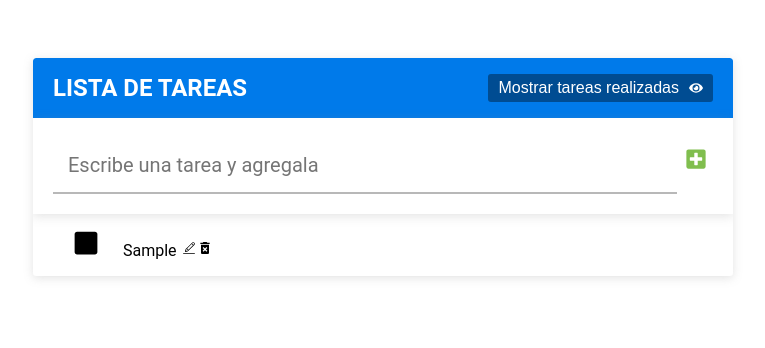
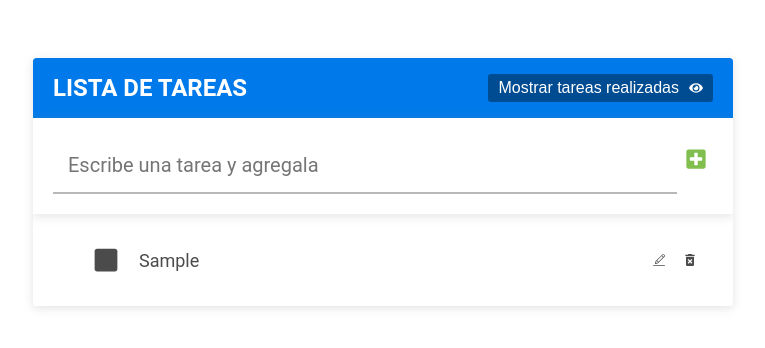
Before and after one commit to jevar0809/ingreso_datos_editable, a React (Vite) app: page / in a window 1280 px wide. Both pictures are taken after typing "Sample" into the empty fields and a click on the button 953 px from the left and 160 px from the top of the page. Shown: the top 348 px of the page, without its empty margins (257-1022 px from the left). Built offline with nearby package versions, Linux system fonts and the light colour scheme.

Commit message:
se hacen los cambios para que la tarea se pueda actualizar

```diff
--- a/src/componentes.jsx
+++ b/src/componentes.jsx
@@ -163,6 +163,27 @@ export const Lista_de_tareas = ({tareas, setTareas})=>{
 const Tarea = ({setTareas, tareas, id, tarea, completada})=>{
 
 
+    const [editandoTarea, setEditandoTarea] = useState(false)
+    const [nuevaTarea, setNuevaTarea] = useState(tarea)
+
+
+
+    const editarTarea = (id, nuevaTarea)=>{
+        const editarArrayTareas = tareas.map(tarea=>{
+            if(tarea.id===id){
+                return {...tarea, tarea:nuevaTarea}
+
+            }else return tarea
+        })
+
+        setTareas(editarArrayTareas)
+        setEditandoTarea(!editandoTarea)
+
+        console.log(tareas)
+
+    }
+
+
     const toogle = (id)=>{
 
 
@@ -183,7 +204,7 @@ const Tarea = ({setTareas, tareas, id, tarea, completada})=>{
 
 
     return(
-        <li>
+        <li className="lista-tareas__tarea">
 
             {
                 completada?
@@ -196,7 +217,57 @@ const Tarea = ({setTareas, tareas, id, tarea, completada})=>{
                         className="lista-tareas__icono lista-tareas__icono-check"
                         onClick={()=>{toogle(id)}}
                     />
-            } {tarea} <CiEdit/><MdDeleteForever/>
+            }
+
+
+
+
+
+
+            {editandoTarea?
+                <form className="formulario-editar-tarea">
+                    <input
+                        type="text"
+                        className="formulario-editar-tarea__input"
+                        value={nuevaTarea}
+                        onChange={(e)=>{setNuevaTarea(e.target.value)}}
+                    />
+
+                    <button
+                        className="formulario-editar-tarea__btn"
+                        type="submit"
+                        onClick={(e)=>{
+                            e.preventDefault()
+                            editarTarea(id, nuevaTarea)}
+                        }
+                    >Actualizar</button>
+
+
+                </form>
+                :
+                tarea
+            }
+
+
+
+
+            <div className="lista-tareas__contenedor-botones">
+                <CiEdit
+                    className="lista-tareas__icono"
+                    onClick={()=>{setEditandoTarea(!editandoTarea)}}
+                />
+
+
+
+                <MdDeleteForever className="lista-tareas__icono"/>
+
+            </div>
+
+
+
+
+
+
         </li>
 
     )
```
